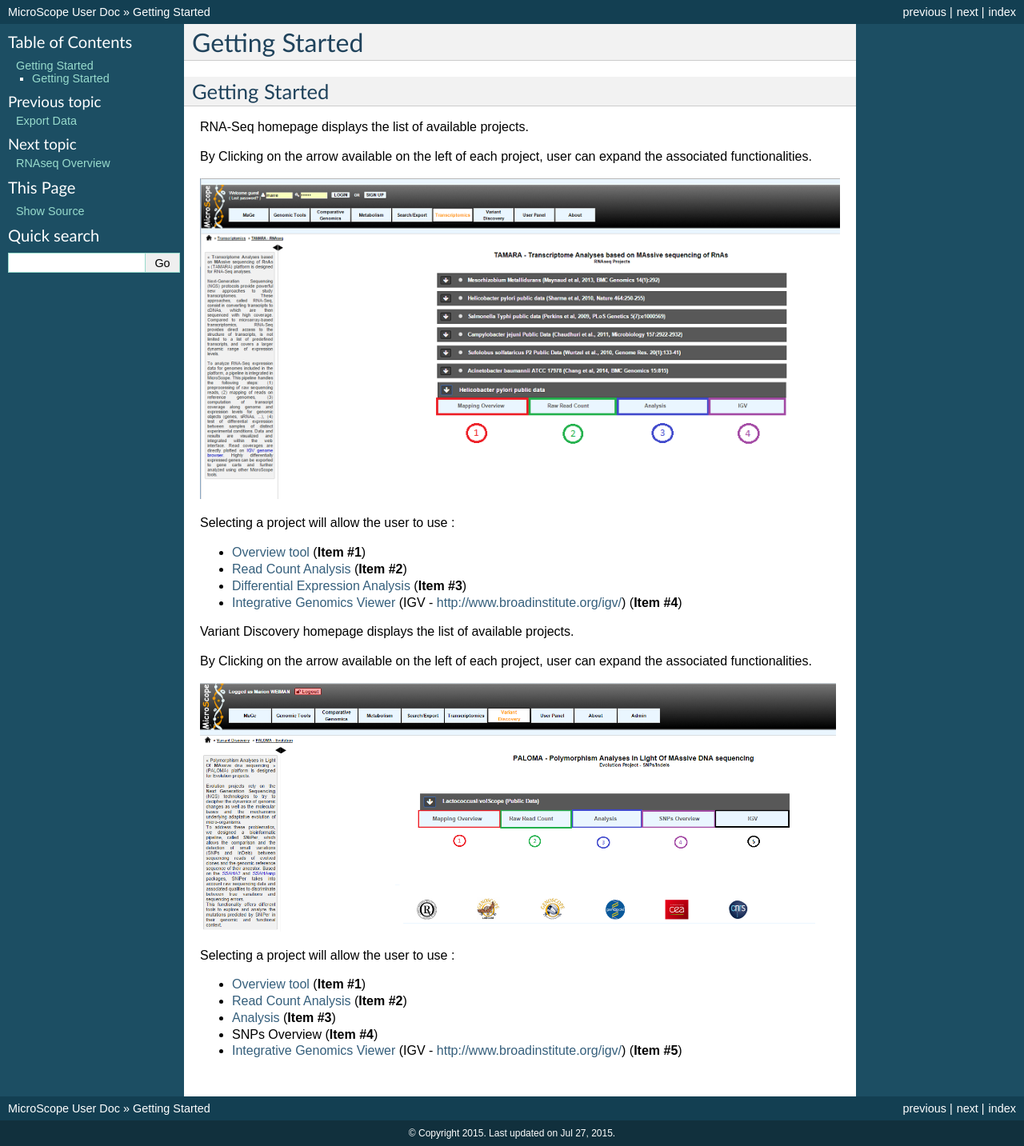
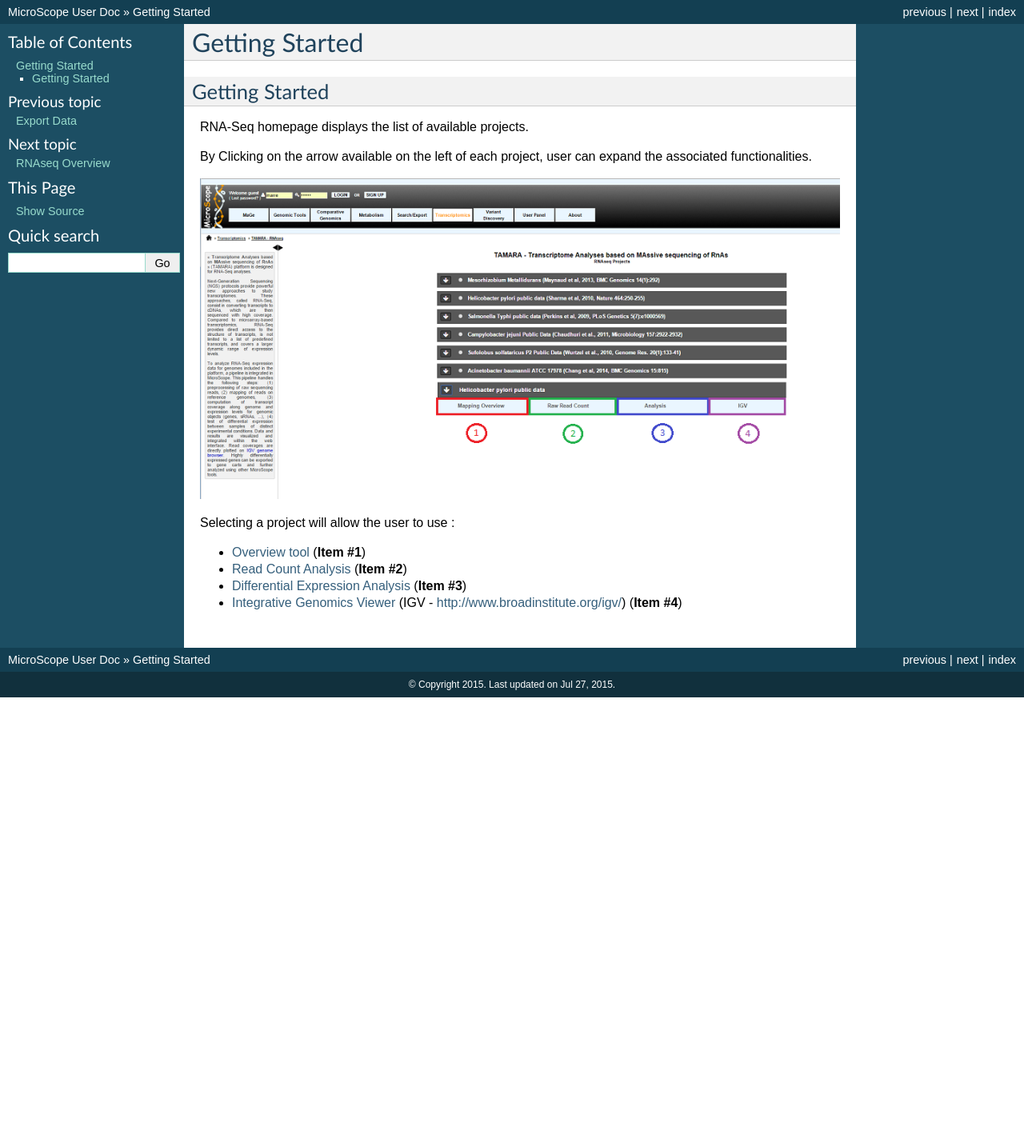
Before and after one commit to labgem/microscope-user-doc, a Sphinx documentation site: the page built from docs/content/transcriptomic/NGSProjectRNAseq.rst, in a window 1280 px wide. Shown: the whole page at 80% size. Built offline with Sphinx 7.4.7, drawn with Linux system fonts in a browser that asks for light colours; formulas are drawn with MathJax 3; pages that are not in the unit, such as notebooks, are missing from menus; after the commit the page ends 900 px from its top, so only the background shows below that.

Commit message:
Correction

```diff
--- a/docs/content/transcriptomic/NGSProjectRNAseq.rst
+++ b/docs/content/transcriptomic/NGSProjectRNAseq.rst
@@ -18,17 +18,3 @@ Selecting a project will allow the user to use :
 * `Read Count Analysis <http://microscope.readthedocs.org/en/latest/content/transcriptomic/rnaseqv2.html#read-count-analysis>`_  (**Item #2**)
 * `Differential Expression Analysis <http://microscope.readthedocs.org/en/latest/content/transcriptomic/rnaseqv2.html#differential-expression-analysis>`_  (**Item #3**)
 * `Integrative Genomics Viewer <http://microscope.readthedocs.org/en/latest/content/transcriptomic/rnaseq.html#integrative-genomics-browser>`_ (IGV - http://www.broadinstitute.org/igv/) (**Item #4**)
-
-Variant Discovery homepage displays the list of available projects.
-
-By Clicking on the arrow available on the left of each project, user can expand the associated functionalities.
-
-.. image:: img/start2.png
-
-Selecting a project will allow the user to use :
-
-* `Overview tool <http://microscope.readthedocs.org/en/latest/content/transcriptomic/rnaseqv2.html#overview>`_ (**Item #1**)
-* `Read Count Analysis <http://microscope.readthedocs.org/en/latest/content/transcriptomic/rnaseqv2.html#read-count-analysis>`_  (**Item #2**)
-* `Analysis <http://microscope.readthedocs.org/en/latest/content/expdata/NGSProjectEvo.html>`_ (**Item #3**)
-* SNPs Overview (**Item #4**)
-* `Integrative Genomics Viewer <http://microscope.readthedocs.org/en/latest/content/transcriptomic/rnaseq.html#integrative-genomics-browser>`_ (IGV - http://www.broadinstitute.org/igv/) (**Item #5**)
```
